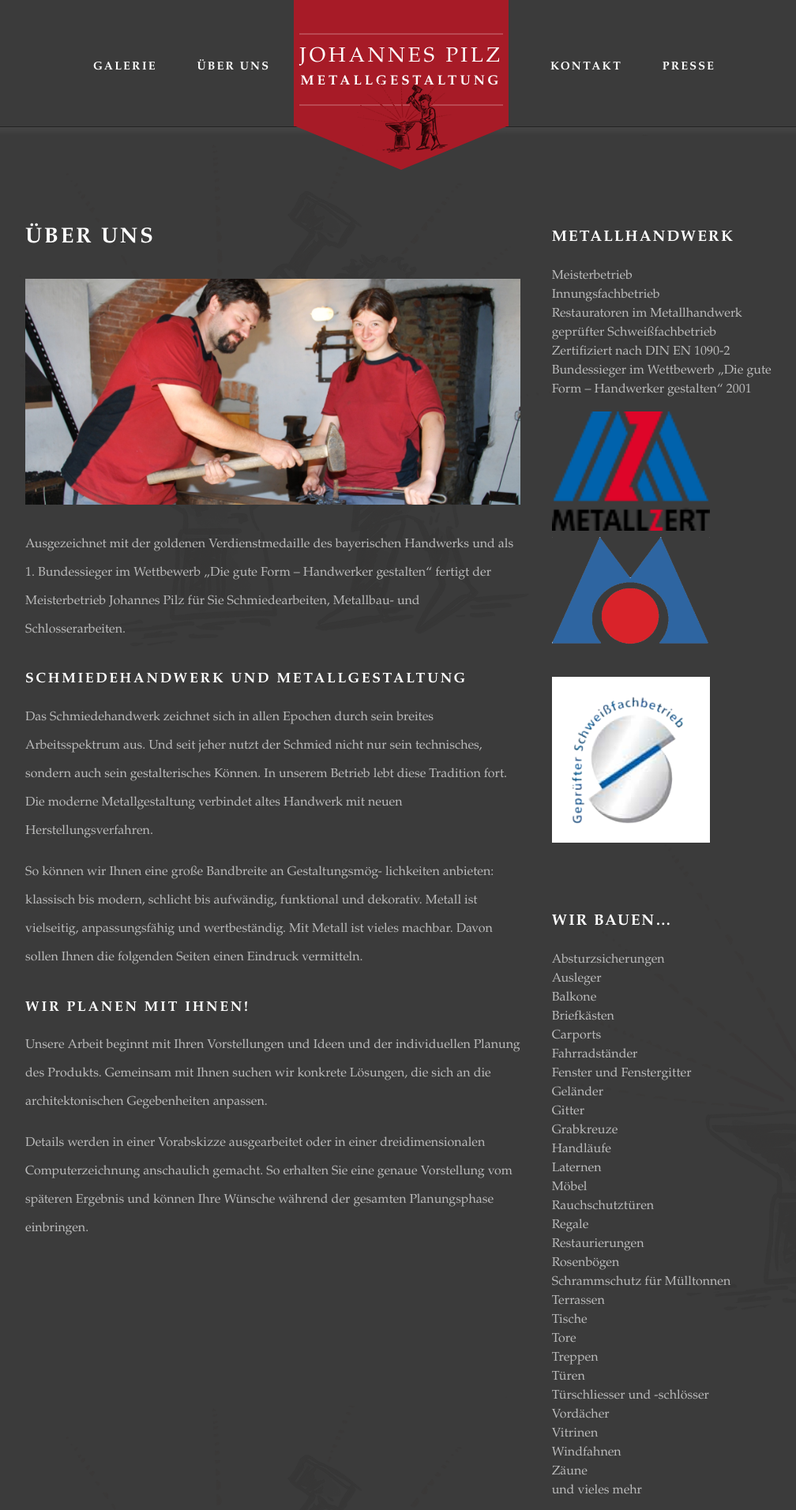
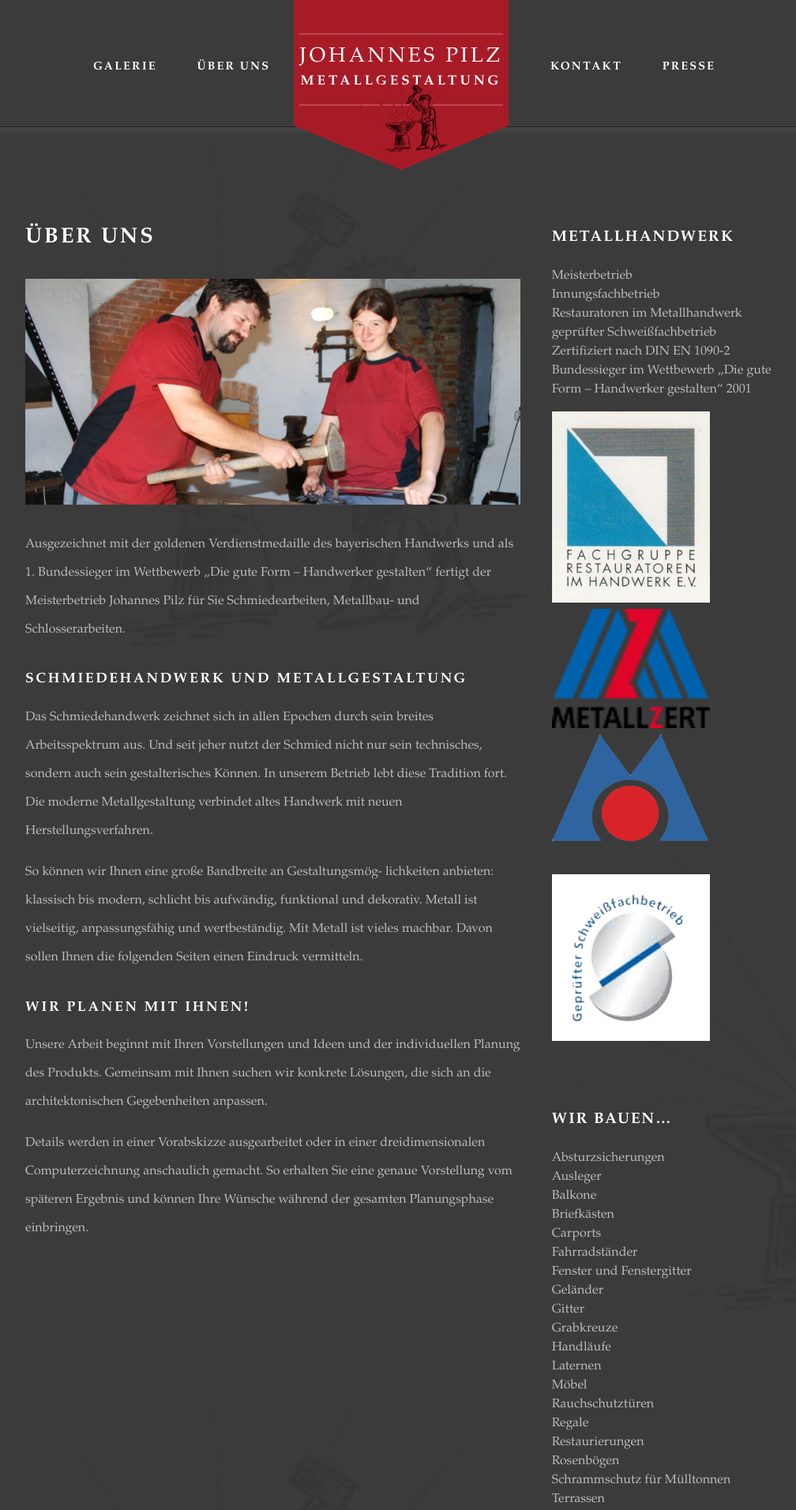
Before and after one commit to pilzschmiede/pilzschmiede.github.io, a Jekyll site: the page built from ueber.html, in a window 1280 px wide. Shown: the top 1912 px of the page at 79% size, without its empty margins (128-1136 px from the left). Built offline with Jekyll 4.4.1, drawn with Linux system fonts in a browser that asks for light colours; some web fonts are replaced.

Commit message:
Logo Fachgruppe

```diff
--- a/ueber.html
+++ b/ueber.html
@@ -46,7 +46,7 @@
                                     <li>Zertifiziert nach DIN EN 1090-2</li>
                                     <li>Bundessieger im Wettbewerb „Die gute Form – Handwerker gestalten“ 2001</li>
                                     </ul>
-                                    <a href="images/Logo Fachgruppe.jpg"><a href="images/zertifikat_1090.jpg"><img src="images/metallzertlogo.png" width="200"></a>
+                                    <a href="http://www.restauratoren-im-handwerk.de"><img src="images/Logo Fachgruppe.jpg" width="200"></a><a href="images/zertifikat_1090.jpg"><img src="images/metallzertlogo.png" width="200"></a>
                                     <img src="images/mlogo.png" width="200">
                                     <img src="images/gsfb.png" width="200">
 								</section>
```
